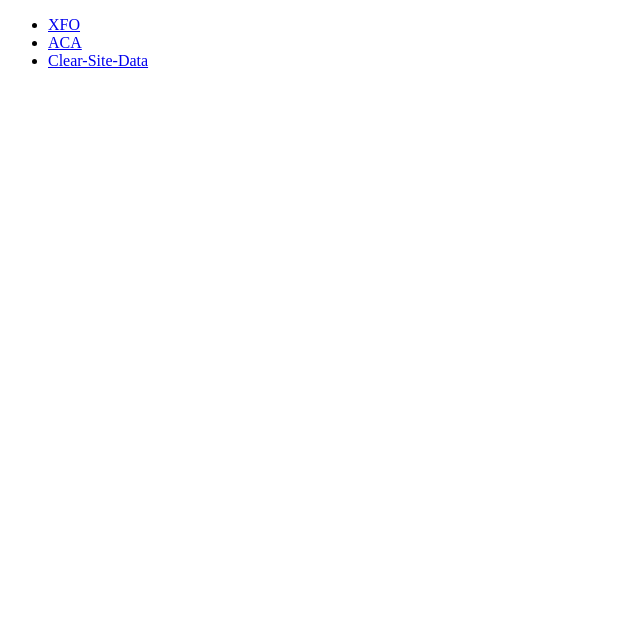
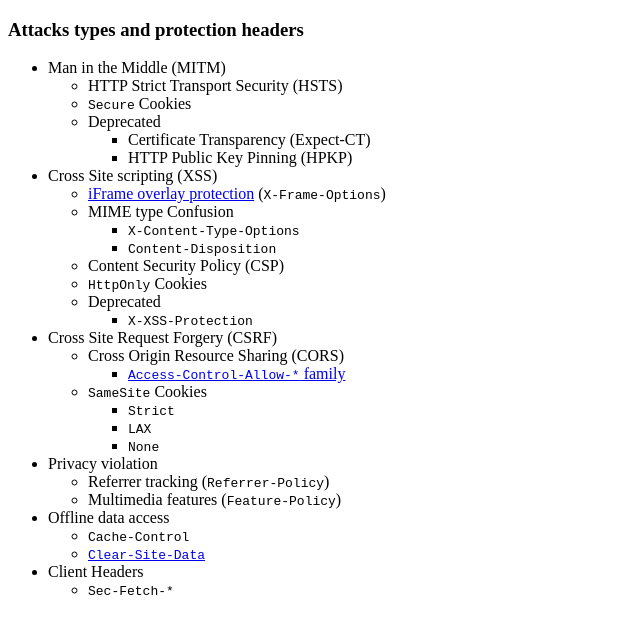
Before and after one commit to abbaspour/http-security-headers-playground, a website: page publish/index.html in a window 1280 px wide. Shown: the whole page, without its empty margins (0-640 px from the left). Drawn offline with Linux system fonts and the light colour scheme.

Commit message:
structured index page

```diff
--- a/publish/index.html
+++ b/publish/index.html
@@ -5,10 +5,71 @@
     <title>HTTP Security Headers Demo</title>
   </head>
   <body>
+    <h3>Attacks types and protection headers</h3>
     <ul>
-      <li><a href="iframe.html">XFO</a></li>
-      <li><a href="fetch.html">ACA</a></li>
-      <li><a href="logout.html">Clear-Site-Data</a></li>
+      <li>Man in the Middle (MITM)
+        <ul>
+          <li>HTTP Strict Transport Security (HSTS)</li>
+          <li><code>Secure</code> Cookies</li>
+          <li>Deprecated
+            <ul>
+              <li>Certificate Transparency (Expect-CT)</li>
+              <li>HTTP Public Key Pinning (HPKP)</li>
+            </ul>
+          </li>
+        </ul>
+      </li> <!-- /MITM -->
+      <li>Cross Site scripting (XSS)
+        <ul>
+          <li><a href="iframe.html">iFrame overlay protection</a> (<code>X-Frame-Options</code>)</li>
+          <li>MIME type Confusion
+            <ul>
+              <li><code>X-Content-Type-Options</code></li>
+              <li><code>Content-Disposition</code></li>
+            </ul>
+          </li>
+          <li>Content Security Policy (CSP)</li>
+          <li><code>HttpOnly</code> Cookies</li>
+          <li>Deprecated
+            <ul>
+              <li><code>X-XSS-Protection</code></li>
+            </ul>
+          </li>
+        </ul>
+      </li> <!-- /XSS -->
+      <li>Cross Site Request Forgery (CSRF)
+        <ul>
+          <li>Cross Origin Resource Sharing (CORS)
+            <ul>
+            <li><a href="fetch.html"><code>Access-Control-Allow-*</code> family</a></li>
+            </ul>
+          </li>
+          <li><code>SameSite</code> Cookies
+            <ul>
+              <li><code>Strict</code></li>
+              <li><code>LAX</code></li>
+              <li><code>None</code></li>
+            </ul>
+          </li>
+        </ul>
+      </li><!-- /CSRF -->
+      <li>Privacy violation
+          <ul>
+            <li>Referrer tracking (<code>Referrer-Policy</code>)</li>
+            <li>Multimedia features (<code>Feature-Policy</code>)</li>
+          </ul>
+      </li><!-- /Privacy -->
+      <li>Offline data access
+        <ul>
+          <li><code>Cache-Control</code></li>
+          <li><a href="logout.html"><code>Clear-Site-Data</code></a></li>
+        </ul>
+      </li><!-- Offline -->
+      <li>Client Headers
+        <ul>
+          <li><code>Sec-Fetch-*</code></li>
+        </ul>
+      </li><!--Client -->
     </ul>
   </body>
 </html>
```
Also changed, not shown: 1 other file.
